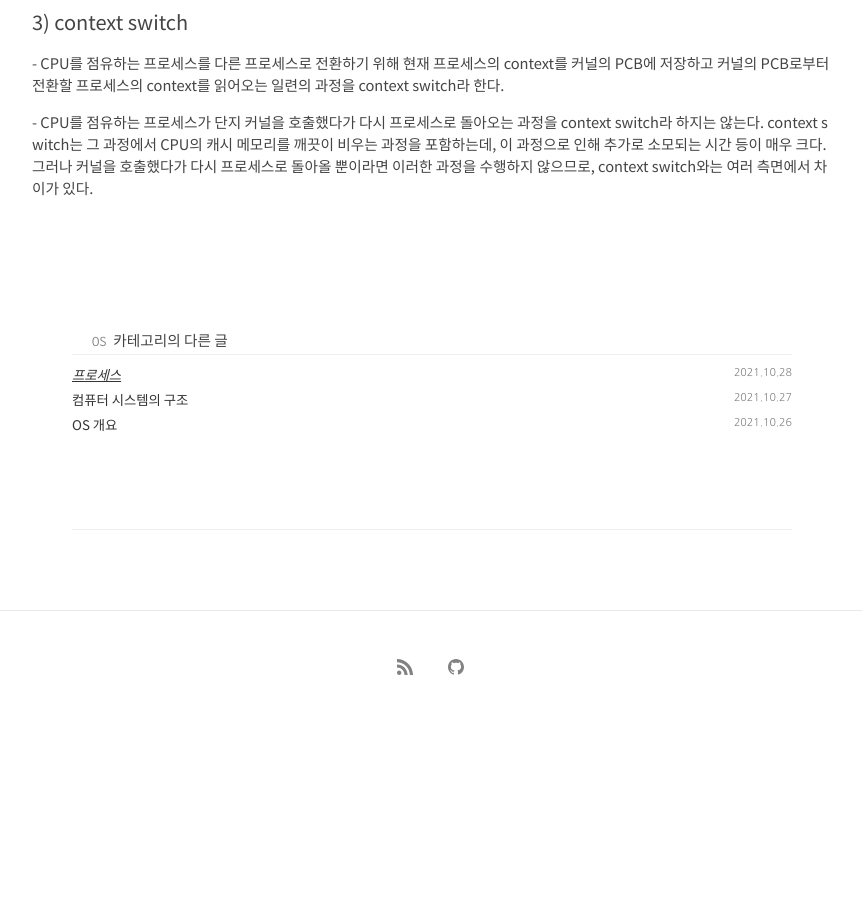
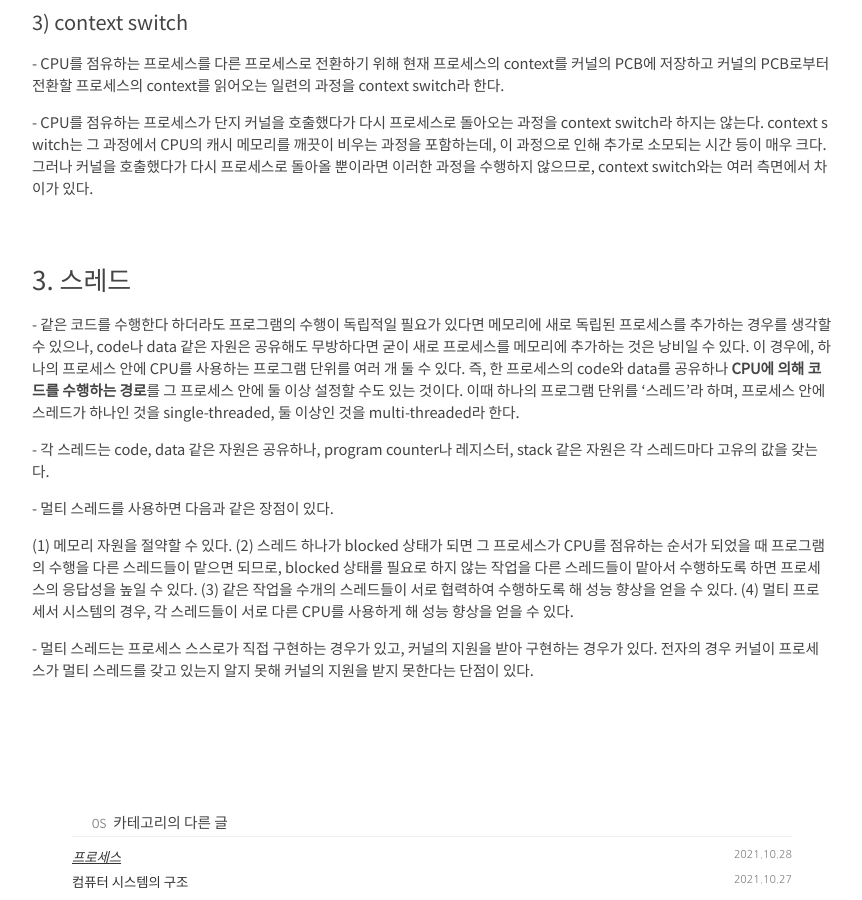
Before and after one commit to kangwooklee29/blog, a Jekyll site: the page built from OS/_posts/2021-10-28-프로세스.md, in a window 1280 px wide and 900 px high, scrolled down 1613 px. Shown: the whole window, without its empty margins (208-1070 px from the left). Built offline with Jekyll 4.4.1, drawn with Linux system fonts in a browser that asks for light colours; nearby versions of some CDN libraries; our own code applies the rules of GitHub Pages for plain Markdown files; comment, search, counter and statistics services are not loaded; before the commit the page ends 2334 px from its top, so only the background shows below that; some of the changed text lies outside the part shown.

Commit message:
프로세스

```diff
--- a/OS/_posts/2021-10-28-프로세스.md
+++ b/OS/_posts/2021-10-28-프로세스.md
@@ -22,7 +22,7 @@
 
 
 
-### 2. 프로세스 간의 전환
+### 2. 프로세스의 정보
 
 #### 1) context
 
@@ -52,3 +52,20 @@
 \- CPU를 점유하는 프로세스를 다른 프로세스로 전환하기 위해 현재 프로세스의 context를 커널의 PCB에 저장하고 커널의 PCB로부터 전환할 프로세스의 context를 읽어오는 일련의 과정을 context switch라 한다.
 
 \- CPU를 점유하는 프로세스가 단지 커널을 호출했다가 다시 프로세스로 돌아오는 과정을 context switch라 하지는 않는다. context switch는 그 과정에서 CPU의 캐시 메모리를 깨끗이 비우는 과정을 포함하는데, 이 과정으로 인해 추가로 소모되는 시간 등이 매우 크다. 그러나 커널을 호출했다가 다시 프로세스로 돌아올 뿐이라면 이러한 과정을 수행하지 않으므로, context switch와는 여러 측면에서 차이가 있다.
+
+
+
+### 3. 스레드
+
+\- 같은 코드를 수행한다 하더라도 프로그램의 수행이 독립적일 필요가 있다면 메모리에 새로 독립된 프로세스를 추가하는 경우를 생각할 수 있으나, code나 data 같은 자원은 공유해도 무방하다면 굳이 새로 프로세스를 메모리에 추가하는 것은 낭비일 수 있다. 이 경우에, 하나의 프로세스 안에 CPU를 사용하는 프로그램 단위를 여러 개 둘 수 있다. 즉, 한 프로세스의 code와 data를 공유하나 **CPU에 의해 코드를 수행하는 경로**를 그 프로세스 안에 둘 이상 설정할 수도 있는 것이다. 이때 하나의 프로그램 단위를 '스레드'라 하며, 프로세스 안에 스레드가 하나인 것을 single-threaded, 둘 이상인 것을 multi-threaded라 한다.
+
+\- 각 스레드는 code, data 같은 자원은 공유하나, program counter나 레지스터, stack 같은 자원은 각 스레드마다 고유의 값을 갖는다.
+
+\- 멀티 스레드를 사용하면 다음과 같은 장점이 있다.
+
+(1) 메모리 자원을 절약할 수 있다.
+(2) 스레드 하나가 blocked 상태가 되면 그 프로세스가 CPU를 점유하는 순서가 되었을 때 프로그램의 수행을 다른 스레드들이 맡으면 되므로, blocked 상태를 필요로 하지 않는 작업을 다른 스레드들이 맡아서 수행하도록 하면 프로세스의 응답성을 높일 수 있다.
+(3) 같은 작업을 수개의 스레드들이 서로 협력하여 수행하도록 해 성능 향상을 얻을 수 있다.
+(4) 멀티 프로세서 시스템의 경우, 각 스레드들이 서로 다른 CPU를 사용하게 해 성능 향상을 얻을 수 있다.
+
+\- 멀티 스레드는 프로세스 스스로가 직접 구현하는 경우가 있고, 커널의 지원을 받아 구현하는 경우가 있다. 전자의 경우 커널이 프로세스가 멀티 스레드를 갖고 있는지 알지 못해 커널의 지원을 받지 못한다는 단점이 있다.
```
